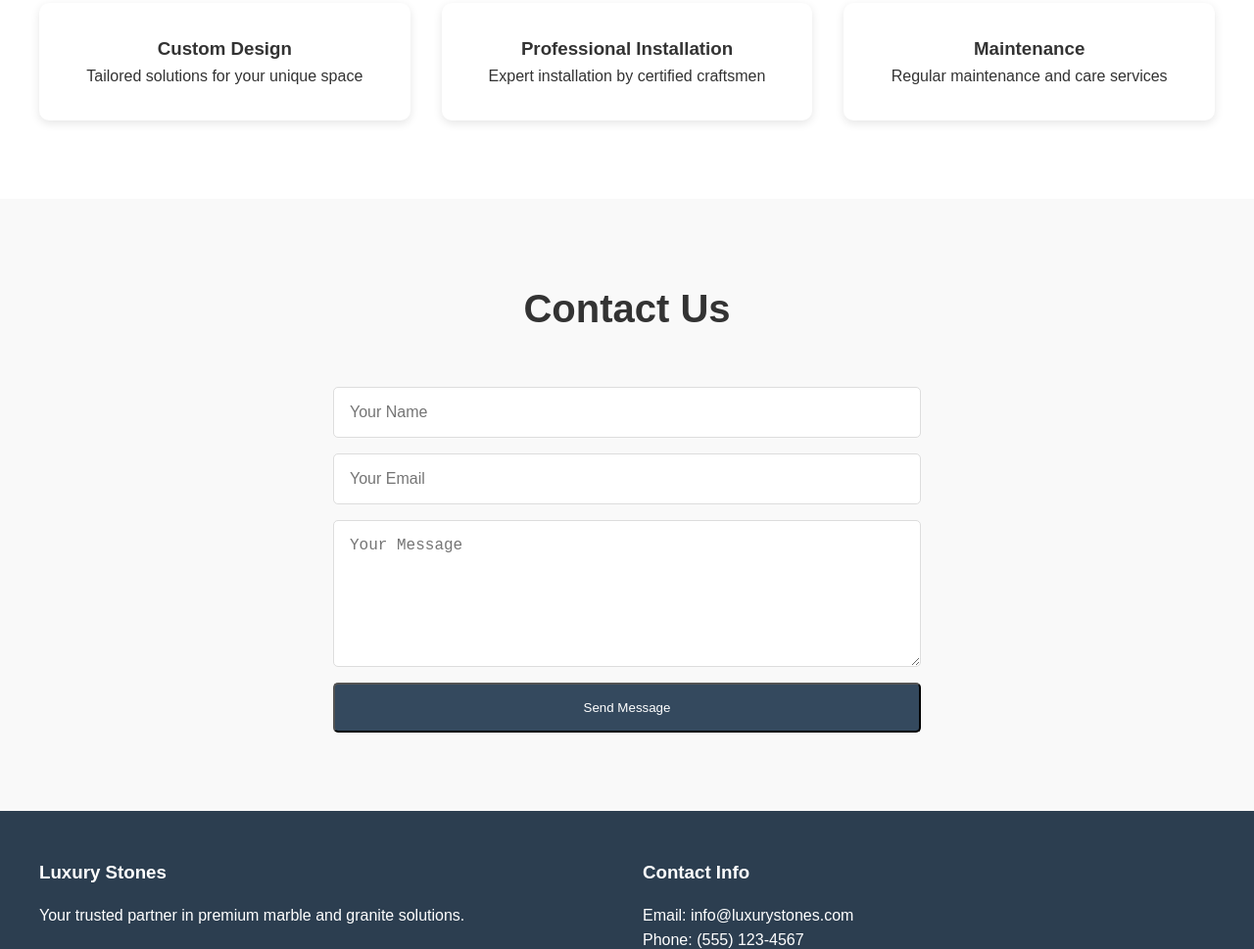
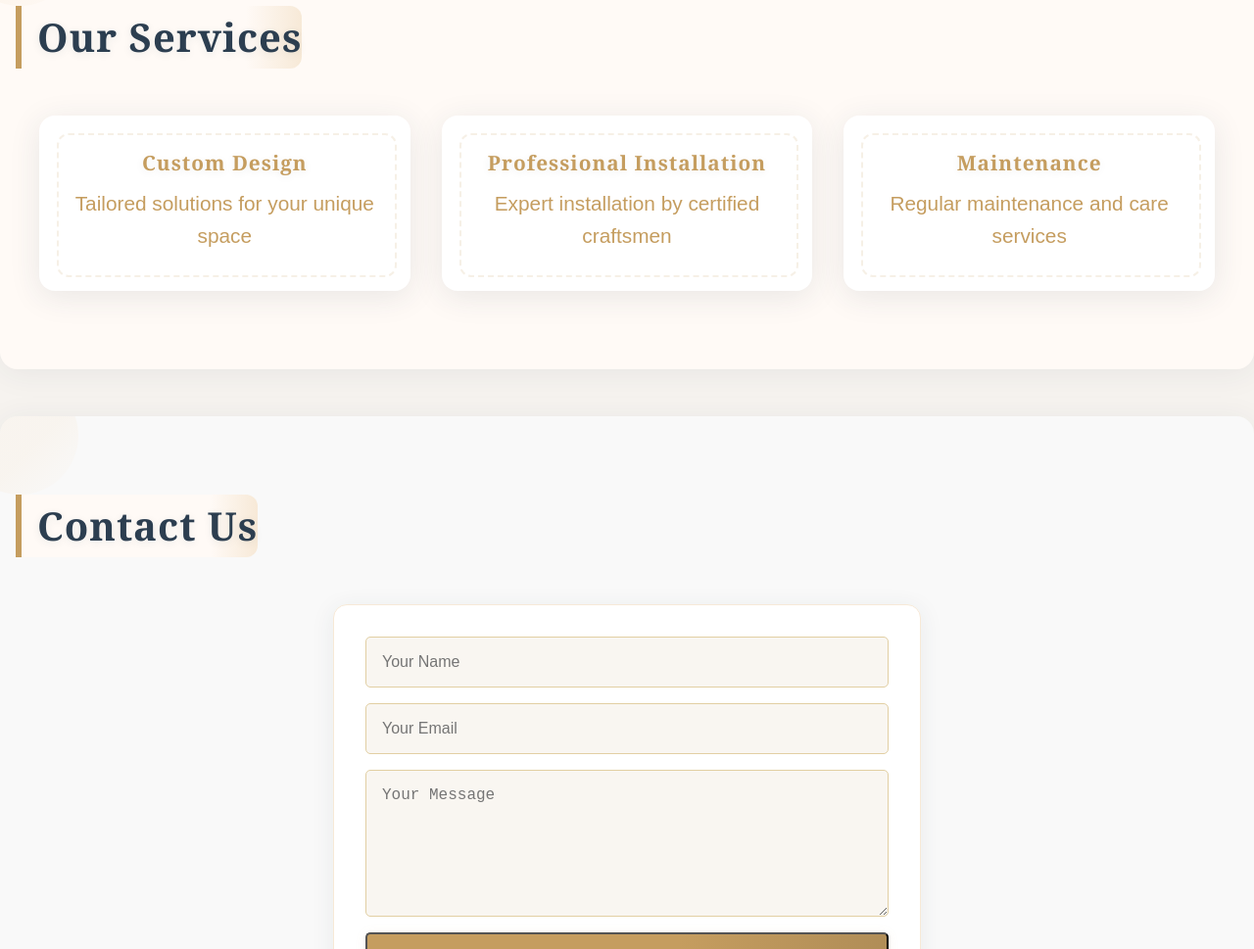
Before and after one commit to RafiALMahmud/Verona, a plain HTML site: page index.html in a window 1280 px wide. Shown: the part 1831-2800 px from the top of the page at 98% size. Drawn offline with Linux system fonts and the light colour scheme.

Commit message:
Update main.css

```diff
--- a/main.css
+++ b/main.css
@@ -8,7 +8,9 @@
 body {
     font-family: 'Arial', sans-serif;
     line-height: 1.6;
-    color: #333;
+    color: #444;
+    background: #f6f3ef;
+    font-size: 1.08rem;
 }
 
 /* Navigation */
@@ -128,11 +130,15 @@ nav ul li a:hover::after {
     z-index: 1;
     display: inline-block;
     padding: 1rem 2rem;
-    background-color: #34495e;
-    color: white;
+    background: linear-gradient(90deg, #c59d5f 60%, #b08d57 100%);
+    color: #fff;
     text-decoration: none;
     border-radius: 5px;
     transition: background-color 0.3s ease;
+    font-weight: bold;
+    letter-spacing: 1px;
+    box-shadow: 0 2px 12px rgba(197,157,95,0.10);
+    font-size: 1.1rem;
 }
 
 .cta-button::before {
@@ -152,7 +158,8 @@ nav ul li a:hover::after {
 }
 
 .cta-button:hover {
-    background-color: #2c3e50;
+    background: linear-gradient(90deg, #b08d57 60%, #c59d5f 100%);
+    color: #fffbe6;
 }
 
 /* Products Section */
@@ -177,32 +184,31 @@ nav ul li a:hover::after {
 
 .product-card {
     background: white;
-    border-radius: 10px;
+    border-radius: 16px;
     overflow: hidden;
-    box-shadow: 0 3px 10px rgba(0,0,0,0.1);
+    box-shadow: 0 6px 32px rgba(44,62,80,0.10);
     transition: all 0.4s ease;
     position: relative;
+    overflow: visible;
 }
 
 .product-card:hover {
-    transform: translateY(-10px);
-    box-shadow: 0 15px 30px rgba(0,0,0,0.2);
+    transform: translateY(-8px) scale(1.03);
+    box-shadow: 0 16px 48px rgba(44,62,80,0.18);
 }
 
-.product-card::after {
+.product-card::before {
     content: '';
     position: absolute;
-    top: 0;
-    left: 0;
-    width: 100%;
-    height: 100%;
-    background: linear-gradient(to bottom, transparent 0%, rgba(0,0,0,0.2) 100%);
-    opacity: 0;
-    transition: opacity 0.4s ease;
-}
-
-.product-card:hover::after {
-    opacity: 1;
+    top: 18px;
+    left: 18px;
+    width: calc(100% - 36px);
+    height: calc(100% - 36px);
+    border: 2px dashed #c59d5f;
+    border-radius: 12px;
+    opacity: 0.15;
+    pointer-events: none;
+    z-index: 0;
 }
 
 .product-card img {
@@ -211,6 +217,9 @@ nav ul li a:hover::after {
     object-fit: cover;
     background-color: #f5f5f5; /* Fallback color while image loads */
     transition: transform 0.6s ease;
+    border-radius: 10px;
+    border: 3px solid #f7e9d7;
+    box-shadow: 0 2px 12px rgba(197,157,95,0.08);
 }
 
 .product-card:hover img {
@@ -232,12 +241,15 @@ nav ul li a:hover::after {
 
 .product-card h3 {
     padding: 1rem;
-    color: #2c3e50;
+    color: #c59d5f;
+    font-size: 1.3rem;
+    margin-bottom: 0.5rem;
 }
 
 .product-card p {
     padding: 0 1rem 1rem;
-    color: #666;
+    color: #555;
+    font-size: 1rem;
 }
 
 /* Services Section */
@@ -263,33 +275,30 @@ nav ul li a:hover::after {
     text-align: center;
     padding: 2rem;
     background: white;
-    border-radius: 10px;
-    box-shadow: 0 3px 10px rgba(0,0,0,0.1);
+    border-radius: 16px;
+    box-shadow: 0 6px 32px rgba(44,62,80,0.10);
     transition: all 0.4s ease;
     position: relative;
-    overflow: hidden;
+    overflow: visible;
 }
 
 .service-card::before {
     content: '';
     position: absolute;
-    top: 0;
-    left: 0;
-    width: 100%;
-    height: 100%;
-    background: linear-gradient(45deg, #34495e, #2c3e50);
-    opacity: 0;
-    transition: opacity 0.4s ease;
-    z-index: 1;
+    top: 18px;
+    left: 18px;
+    width: calc(100% - 36px);
+    height: calc(100% - 36px);
+    border: 2px dashed #c59d5f;
+    border-radius: 12px;
+    opacity: 0.15;
+    pointer-events: none;
+    z-index: 0;
 }
 
 .service-card:hover {
-    transform: translateY(-5px);
-    box-shadow: 0 15px 30px rgba(0,0,0,0.2);
-}
-
-.service-card:hover::before {
-    opacity: 0.1;
+    transform: translateY(-8px) scale(1.03);
+    box-shadow: 0 16px 48px rgba(44,62,80,0.18);
 }
 
 .service-card h3,
@@ -297,6 +306,9 @@ nav ul li a:hover::after {
     position: relative;
     z-index: 2;
     transition: color 0.4s ease;
+    color: #c59d5f;
+    font-size: 1.3rem;
+    margin-bottom: 0.5rem;
 }
 
 .service-card:hover h3 {
@@ -324,13 +336,25 @@ form {
     display: flex;
     flex-direction: column;
     gap: 1rem;
+    background: #fff;
+    border-radius: 14px;
+    box-shadow: 0 4px 24px rgba(44,62,80,0.08);
+    padding: 2rem;
+    border: 1.5px solid #f7e9d7;
 }
 
 input, textarea {
     padding: 1rem;
-    border: 1px solid #ddd;
+    border: 1.5px solid #e2cfa3;
     border-radius: 5px;
     font-size: 1rem;
+    background: #f9f6f1;
+    transition: border 0.3s;
+}
+
+input:focus, textarea:focus {
+    border: 1.5px solid #c59d5f;
+    outline: none;
 }
 
 textarea {
@@ -340,9 +364,11 @@ textarea {
 
 /* Footer */
 footer {
-    background-color: #2c3e50;
-    color: white;
+    background: linear-gradient(90deg, #2c3e50 80%, #c59d5f 100%);
+    color: #fff;
     padding: 3rem 1rem 1rem;
+    border-radius: 18px 18px 0 0;
+    box-shadow: 0 -2px 16px rgba(44,62,80,0.10);
 }
 
 .footer-content {
@@ -355,6 +381,7 @@ footer {
 
 .footer-section h3 {
     margin-bottom: 1rem;
+    color: #c59d5f;
 }
 
 .footer-bottom {
@@ -362,6 +389,7 @@ footer {
     margin-top: 2rem;
     padding-top: 2rem;
     border-top: 1px solid rgba(255,255,255,0.1);
+    color: #fffbe6;
 }
 
 /* Responsive Design */
@@ -384,3 +412,93 @@ footer {
         font-size: 2rem;
     }
 }
+
+@media (max-width: 900px) {
+    section {
+        padding: 2rem 0.5rem;
+    }
+}
+
+@media (max-width: 600px) {
+    section {
+        padding: 1.2rem 0.2rem;
+    }
+    .product-card, .service-card {
+        margin-bottom: 1.5rem;
+    }
+}
+
+/* Fade-in animation */
+@keyframes fadeInUp {
+    from {
+        opacity: 0;
+        transform: translate3d(0, 40px, 0);
+    }
+    to {
+        opacity: 1;
+        transform: none;
+    }
+}
+
+.fade-in-up {
+    animation: fadeInUp 1s cubic-bezier(0.23, 1, 0.32, 1) both;
+}
+
+/* Typography Enhancements */
+h1, h2, h3 {
+    font-family: 'Georgia', serif;
+    color: #2c3e50;
+    letter-spacing: 1px;
+    text-shadow: 0 2px 8px rgba(44,62,80,0.08);
+}
+
+section {
+    margin-bottom: 3rem;
+    border-radius: 18px;
+    box-shadow: 0 4px 32px rgba(44,62,80,0.07);
+    background: #fffaf6;
+    padding: 3rem 1rem;
+    position: relative;
+    overflow: hidden;
+}
+
+section::before {
+    content: '';
+    position: absolute;
+    top: -40px;
+    left: -40px;
+    width: 120px;
+    height: 120px;
+    background: linear-gradient(135deg, #f7e9d7 60%, transparent 100%);
+    border-radius: 50%;
+    z-index: 0;
+    opacity: 0.3;
+}
+
+section h2 {
+    position: relative;
+    z-index: 1;
+    font-size: 2.2rem;
+    margin-bottom: 2.5rem;
+    text-align: left;
+    border-left: 6px solid #c59d5f;
+    padding-left: 1rem;
+    background: linear-gradient(90deg, #fffaf6 80%, #f7e9d7 100%);
+    display: inline-block;
+    border-radius: 0 12px 12px 0;
+}
+
+/* Utility: fade-in for all sections/cards */
+section, .product-card, .service-card {
+    opacity: 0;
+    transform: translateY(40px);
+    animation: fadeInUp 1s cubic-bezier(0.23, 1, 0.32, 1) both;
+    animation-delay: 0.2s;
+}
+
+.product-card {
+    animation-delay: 0.3s;
+}
+.service-card {
+    animation-delay: 0.4s;
+}
```
